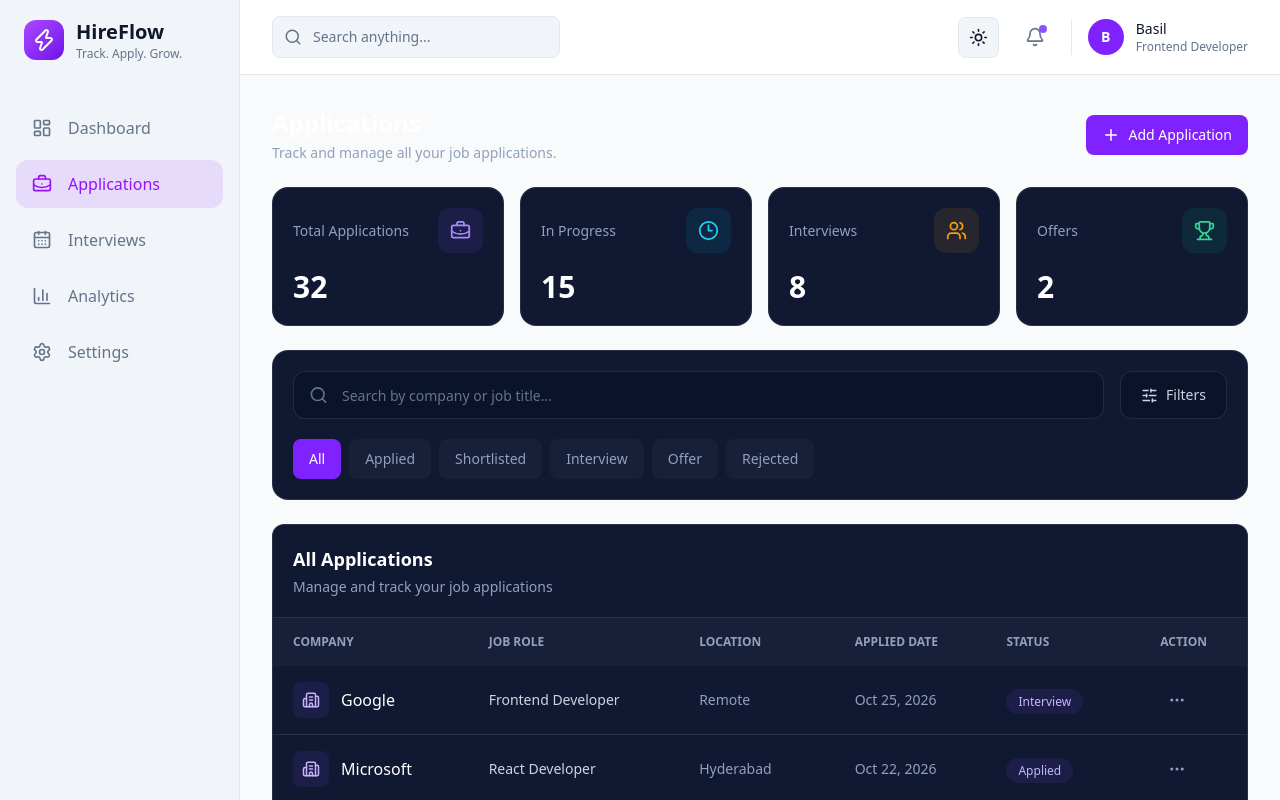
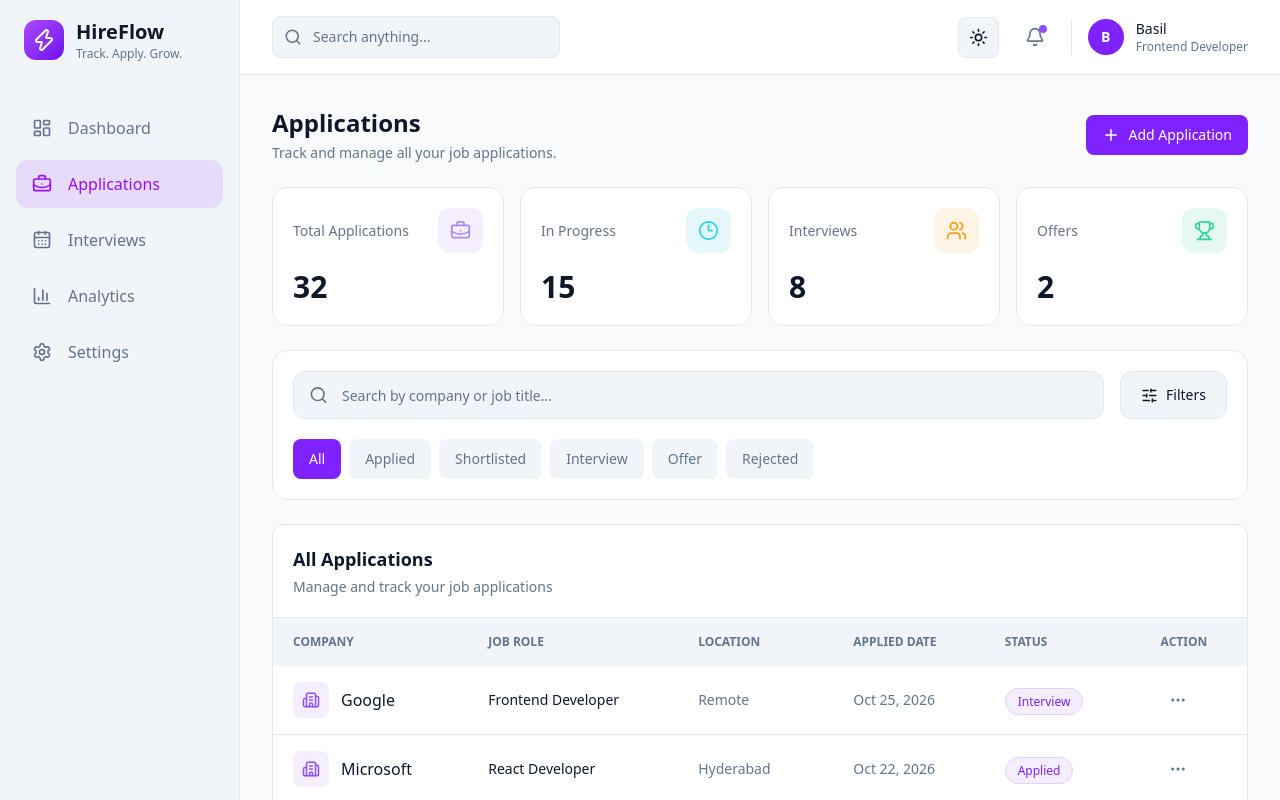
Before and after one commit to basilabbas-dev/jobora.com, a Next.js app: page /applications in a window 1280 px wide. Shown: the top 800 px of the page. Built offline with nearby package versions, Linux system fonts and the light colour scheme.

Commit message:
changes in the application page [updates : added light dark mode to application page]

```diff
--- a/app/applications/page.tsx
+++ b/app/applications/page.tsx
@@ -71,24 +71,33 @@ export default function ApplicationsPage() {
   return (
     <DashboardLayout>
       <div className="space-y-6">
+
+        {/* Page Header */}
         <div className="flex flex-col justify-between gap-4 sm:flex-row sm:items-center">
           <div>
-            <h1 className="text-2xl font-bold text-white">
+            <h1 className="text-2xl font-bold text-[var(--foreground)]">
               Applications
             </h1>
-            <p className="mt-1 text-sm text-slate-400">
+
+            <p className="mt-1 text-sm text-[var(--muted)]">
               Track and manage all your job applications.
             </p>
           </div>
 
-          <button className="flex items-center justify-center gap-2 rounded-lg bg-violet-600 px-4 py-2.5 text-sm font-medium text-white transition hover:bg-violet-500">
+          {/* Add Application Button */}
+          <button
+            type="button"
+            className="flex items-center justify-center gap-2 rounded-lg bg-violet-600 px-4 py-2.5 text-sm font-medium text-white transition hover:bg-violet-500"
+          >
             <Plus size={18} />
             Add Application
           </button>
         </div>
 
+        {/* Application Statistics */}
         <ApplicationStats />
 
+        {/* Search and Filters */}
         <ApplicationFilters
           search={search}
           setSearch={setSearch}
@@ -96,11 +105,14 @@ export default function ApplicationsPage() {
           setActiveFilter={setActiveFilter}
         />
 
+        {/* Applications Table */}
         <ApplicationsTable applications={filteredApplications} />
 
-        <p className="text-sm text-slate-500">
+        {/* Results Count */}
+        <p className="text-sm text-[var(--muted)]">
           Showing {filteredApplications.length} of {applications.length} applications
         </p>
+
       </div>
     </DashboardLayout>
   );
--- a/app/components/application/applicationfilters.tsx
+++ b/app/components/application/applicationfilters.tsx
@@ -26,7 +26,7 @@ export default function ApplicationFilters({
   setActiveFilter,
 }: ApplicationFiltersProps) {
   return (
-    <section className="rounded-2xl border border-white/10 bg-[#101832] p-4 sm:p-5">
+    <section className="rounded-2xl border border-[var(--border)] bg-[var(--surface)] p-4 transition-colors duration-200 sm:p-5">
 
       {/* Search */}
       <div className="flex flex-col gap-4 sm:flex-row">
@@ -34,7 +34,7 @@ export default function ApplicationFilters({
         <div className="relative flex-1">
           <Search
             size={19}
-            className="absolute left-4 top-1/2 -translate-y-1/2 text-slate-500"
+            className="absolute left-4 top-1/2 -translate-y-1/2 text-[var(--muted)]"
           />
 
           <input
@@ -42,13 +42,13 @@ export default function ApplicationFilters({
             value={search}
             onChange={(e) => setSearch(e.target.value)}
             placeholder="Search by company or job title..."
-            className="h-12 w-full rounded-xl border border-white/10 bg-[#0B132B] pl-12 pr-4 text-sm text-white outline-none placeholder:text-slate-500 focus:border-violet-500"
+            className="h-12 w-full rounded-xl border border-[var(--border)] bg-[var(--surface-secondary)] pl-12 pr-4 text-sm text-[var(--foreground)] outline-none placeholder:text-[var(--muted)] focus:border-violet-500"
           />
         </div>
 
         <button
           type="button"
-          className="flex h-12 items-center justify-center gap-2 rounded-xl border border-white/10 bg-[#0B132B] px-5 text-sm text-slate-300 transition hover:bg-white/5"
+          className="flex h-12 items-center justify-center gap-2 rounded-xl border border-[var(--border)] bg-[var(--surface-secondary)] px-5 text-sm text-[var(--foreground)] transition hover:bg-[var(--background)]"
         >
           <SlidersHorizontal size={17} />
           Filters
@@ -68,7 +68,7 @@ export default function ApplicationFilters({
               className={`rounded-lg px-4 py-2.5 text-sm font-medium transition ${
                 activeFilter === filter
                   ? "bg-violet-600 text-white"
-                  : "bg-white/[0.03] text-slate-400 hover:bg-white/[0.07] hover:text-white"
+                  : "bg-[var(--surface-secondary)] text-[var(--muted)] hover:bg-[var(--background)] hover:text-[var(--foreground)]"
               }`}
             >
               {filter}
--- a/app/components/application/applicationstats.tsx
+++ b/app/components/application/applicationstats.tsx
@@ -47,11 +47,11 @@ export default function ApplicationStats() {
         return (
           <div
             key={stat.title}
-            className="rounded-2xl border border-white/10 bg-[#101832] p-5 transition hover:border-white/20"
+            className="rounded-2xl border border-[var(--border)] bg-[var(--surface)] p-5 transition-colors duration-200 hover:border-violet-500/40"
           >
             <div className="flex items-center justify-between">
 
-              <p className="text-sm text-slate-400">
+              <p className="text-sm text-[var(--muted)]">
                 {stat.title}
               </p>
 
@@ -64,7 +64,7 @@ export default function ApplicationStats() {
 
             </div>
 
-            <h2 className="mt-4 text-3xl font-semibold text-white">
+            <h2 className="mt-4 text-3xl font-semibold text-[var(--foreground)]">
               {stat.value}
             </h2>
 
--- a/app/components/application/applicationtable.tsx
+++ b/app/components/application/applicationtable.tsx
@@ -18,19 +18,24 @@ type Props = {
 
 export default function ApplicationsTable({ applications }: Props) {
   return (
-    <div className="overflow-hidden rounded-xl border border-white/10 bg-[#101832]">
-      <div className="border-b border-white/10 p-5">
-        <h2 className="text-lg font-semibold text-white">
+    <div className="overflow-hidden rounded-xl border border-[var(--border)] bg-[var(--surface)] transition-colors duration-200">
+
+      {/* Header */}
+      <div className="border-b border-[var(--border)] p-5">
+        <h2 className="text-lg font-semibold text-[var(--foreground)]">
           All Applications
         </h2>
-        <p className="mt-1 text-sm text-slate-400">
+
+        <p className="mt-1 text-sm text-[var(--muted)]">
           Manage and track your job applications
         </p>
       </div>
 
+      {/* Table */}
       <div className="overflow-x-auto">
         <table className="w-full min-w-[750px] text-left">
-          <thead className="bg-white/[0.03] text-xs uppercase text-slate-400">
+
+          <thead className="bg-[var(--surface-secondary)] text-xs uppercase text-[var(--muted)]">
             <tr>
               <th className="px-5 py-4">Company</th>
               <th className="px-5 py-4">Job Role</th>
@@ -41,47 +46,54 @@ export default function ApplicationsTable({ applications }: Props) {
             </tr>
           </thead>
 
-          <tbody className="divide-y divide-white/10">
+          <tbody className="divide-y divide-[var(--border)]">
             {applications.length > 0 ? (
               applications.map((app) => (
                 <tr
                   key={app.id}
-                  className="transition hover:bg-white/[0.03]"
+                  className="transition hover:bg-[var(--surface-secondary)]"
                 >
+                  {/* Company */}
                   <td className="px-5 py-4">
                     <div className="flex items-center gap-3">
-                      <div className="flex h-9 w-9 items-center justify-center rounded-lg bg-violet-500/10 text-violet-300">
+                      <div className="flex h-9 w-9 items-center justify-center rounded-lg bg-violet-500/10 text-violet-500 dark:text-violet-300">
                         <Building2 size={18} />
                       </div>
-                      <span className="font-medium text-white">
+
+                      <span className="font-medium text-[var(--foreground)]">
                         {app.company}
                       </span>
                     </div>
                   </td>
 
-                  <td className="px-5 py-4 text-sm text-slate-300">
+                  {/* Job Role */}
+                  <td className="px-5 py-4 text-sm text-[var(--foreground)]">
                     {app.role}
                   </td>
 
-                  <td className="px-5 py-4 text-sm text-slate-400">
+                  {/* Location */}
+                  <td className="px-5 py-4 text-sm text-[var(--muted)]">
                     {app.location}
                   </td>
 
-                  <td className="px-5 py-4 text-sm text-slate-400">
+                  {/* Applied Date */}
+                  <td className="px-5 py-4 text-sm text-[var(--muted)]">
                     {app.appliedDate}
                   </td>
 
+                  {/* Status */}
                   <td className="px-5 py-4">
-                    <span className="rounded-full bg-violet-500/10 px-3 py-1 text-xs font-medium text-violet-300">
+                    <span className="rounded-full border border-violet-500/20 bg-violet-500/10 px-3 py-1 text-xs font-medium text-violet-600 dark:text-violet-300">
                       {app.status}
                     </span>
                   </td>
 
+                  {/* Action */}
                   <td className="px-5 py-4">
                     <button
                       type="button"
                       aria-label={`More actions for ${app.company}`}
-                      className="rounded-lg p-2 text-slate-400 transition hover:bg-white/10 hover:text-white"
+                      className="rounded-lg p-2 text-[var(--muted)] transition hover:bg-[var(--surface-secondary)] hover:text-[var(--foreground)]"
                     >
                       <MoreHorizontal size={18} />
                     </button>
@@ -92,13 +104,14 @@ export default function ApplicationsTable({ applications }: Props) {
               <tr>
                 <td
                   colSpan={6}
-                  className="px-5 py-12 text-center text-sm text-slate-400"
+                  className="px-5 py-12 text-center text-sm text-[var(--muted)]"
                 >
                   No applications found.
                 </td>
               </tr>
             )}
           </tbody>
+
         </table>
       </div>
     </div>
--- a/app/interviews/page.tsx
+++ b/app/interviews/page.tsx
@@ -58,7 +58,6 @@ const initialInterviews: Interview[] = [
 export default function InterviewsPage() {
   const [search, setSearch] = useState("");
   const [activeFilter, setActiveFilter] = useState("All");
-
   const [showModal, setShowModal] = useState(false);
 
   const [interviewList, setInterviewList] =
@@ -84,7 +83,8 @@ export default function InterviewsPage() {
       interview.role.toLowerCase().includes(search.toLowerCase());
 
     const matchesStatus =
-      activeFilter === "All" || interview.status === activeFilter;
+      activeFilter === "All" ||
+      interview.status === activeFilter;
 
     return matchesSearch && matchesStatus;
   });
@@ -92,13 +92,15 @@ export default function InterviewsPage() {
   return (
     <DashboardLayout>
       <div className="space-y-6">
+
         {/* Page Header */}
         <div className="flex flex-col justify-between gap-4 sm:flex-row sm:items-center">
           <div>
-            <h1 className="text-2xl font-bold text-white">
+            <h1 className="text-2xl font-bold text-[var(--foreground)]">
               Interviews
             </h1>
-            <p className="mt-1 text-sm text-slate-400">
+
+            <p className="mt-1 text-sm text-[var(--muted)]">
               Manage and track your upcoming and completed interviews.
             </p>
           </div>
@@ -126,16 +128,18 @@ export default function InterviewsPage() {
 
         {/* Interview List */}
         <div>
-          <h2 className="mb-4 text-lg font-semibold text-white">
+          <h2 className="mb-4 text-lg font-semibold text-[var(--foreground)]">
             All Interviews
           </h2>
 
           <InterviewsList interviews={filteredInterviews} />
         </div>
 
-        <p className="text-sm text-slate-500">
+        {/* Results Count */}
+        <p className="text-sm text-[var(--muted)]">
           Showing {filteredInterviews.length} of {interviewList.length} interviews
         </p>
+
       </div>
 
       {/* Schedule Interview Modal */}
```
